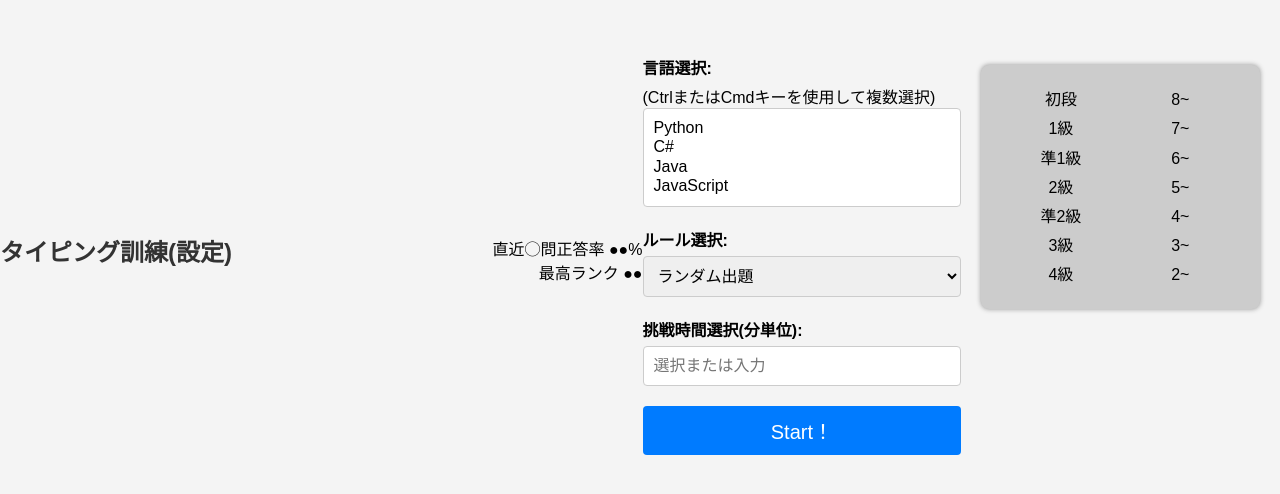
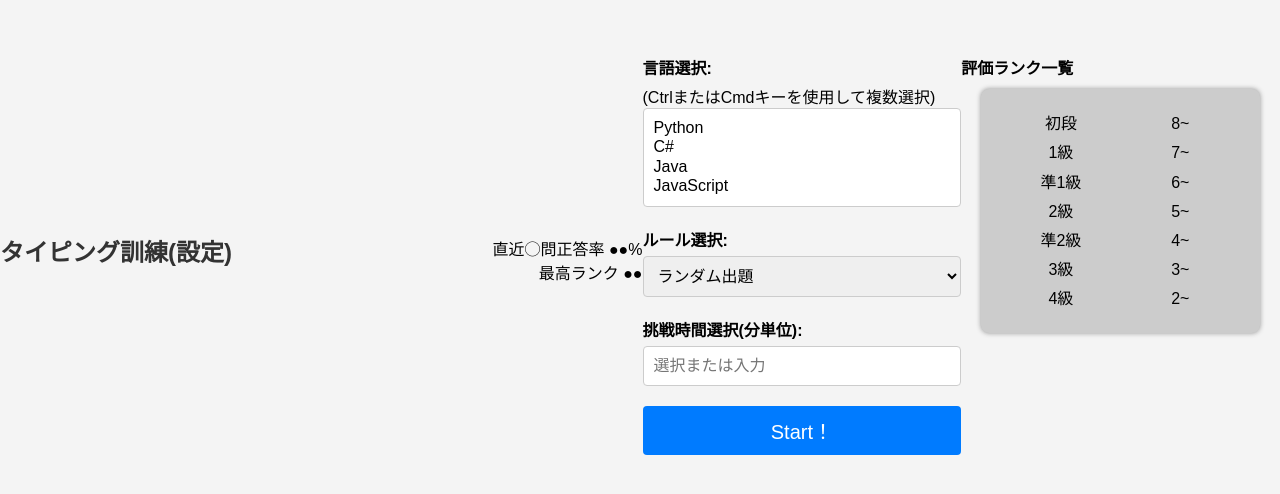
Before and after one commit to sin1227488801/RemindCodeTyping, a plain HTML site: page Rct/typing.html in a window 1280 px wide. Shown: the part 140-634 px from the top of the page. Drawn offline with Linux system fonts and the light colour scheme.

Commit message:
[edit]コメントの位置を調整

```diff
--- a/Rct/typing.html
+++ b/Rct/typing.html
@@ -6,6 +6,7 @@
     <div class="label-text-container">
         <h2>タイピング訓練(設定)</h2>
         <div class="user-data">
+            <!-- TODO 100問までの算出と100問以上の算出を分岐して表示 -->
             直近◯問正答率 ●●%<br>
             最高ランク ●●
         </div>
@@ -51,7 +52,7 @@
             <button class="btn">Start！</button>
         </div>
         <div class="box-right">
-            <!-- TODO 100問までの算出と100問以上の算出を分岐して表示 -->
+            <label>評価ランク一覧</label>
             <div class="rank-list">
                 <ul>
                     <li>
```
